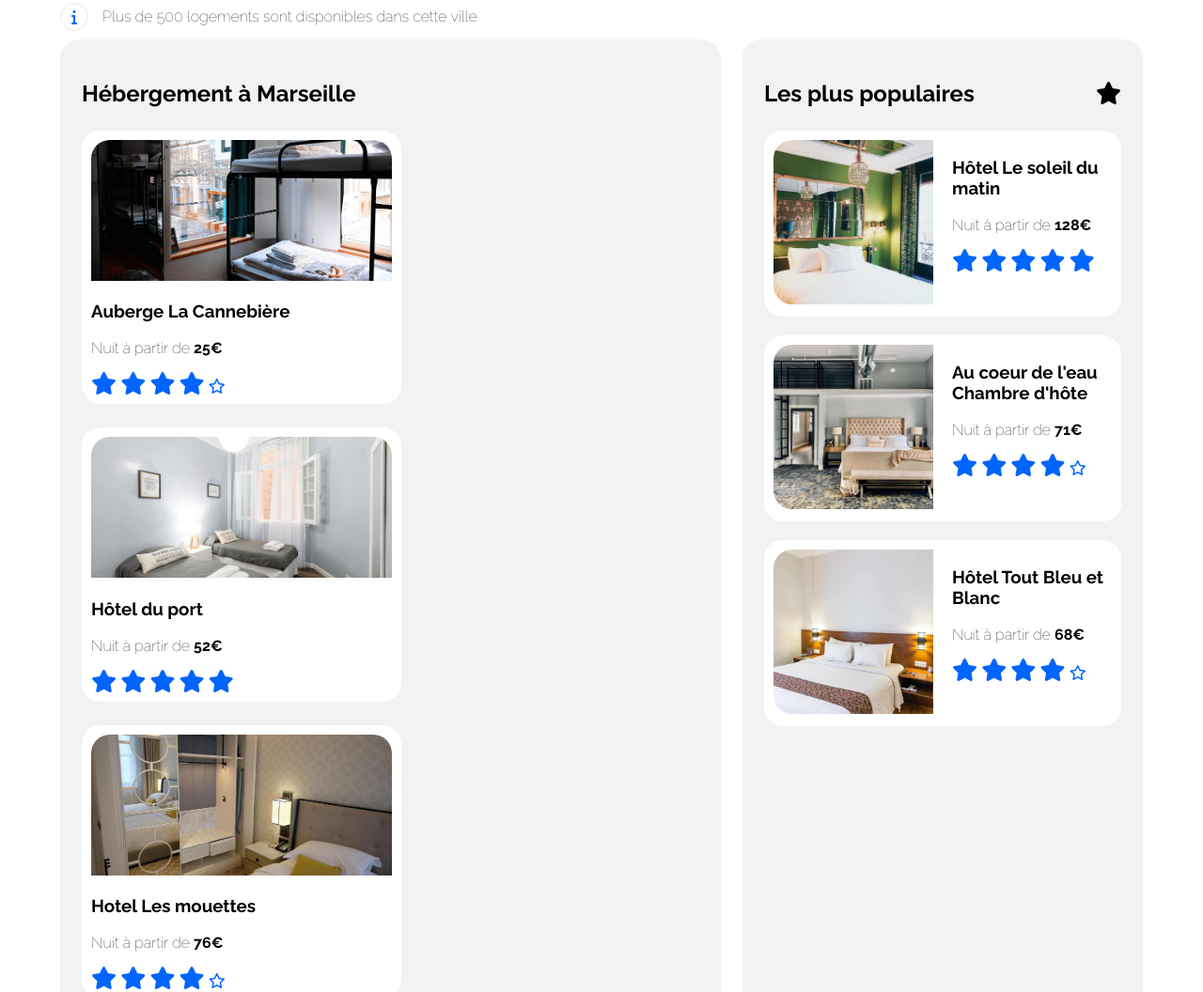
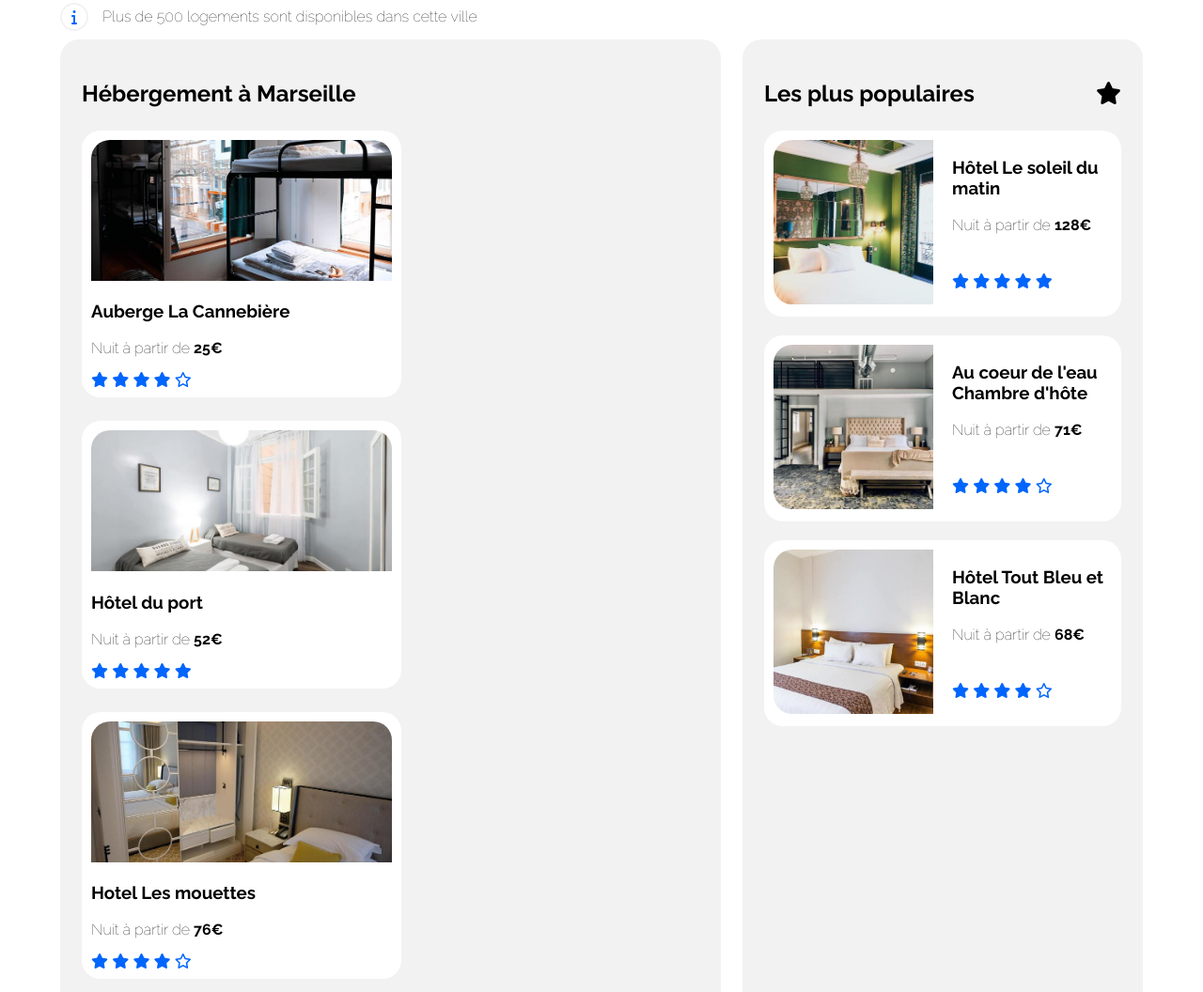
Before and after one commit to Jahray0/Booki-Git, a plain HTML site: page index.html in a window 1280 px wide. Shown: the part 354-1410 px from the top of the page at 94% size. Drawn offline with Linux system fonts and the light colour scheme; files whose address does not match are found by name.

Commit message:
version desktop fini

```diff
--- a/css/style.css
+++ b/css/style.css
@@ -22,17 +22,6 @@ main
 
 }
 
-/*faire un test avec Normalize*/
-/*
-body
-{
-    max-width: 2000px;
-    margin-left: 2.5%;
-    margin-right: 2.5%;
-
-}
-/*surement autre chose a faire
-*/
 *
 {
     box-sizing: border-box;
@@ -317,6 +306,8 @@ i[class="fa-solid fa-info"]
     padding : 10px;
     margin-top : 5px;
     margin-bottom : 20px;
+    transition: transform .1s;
+    /*transition : mise en place du zoom sur la carte lors du survole*/
 
 }
 
@@ -338,10 +329,21 @@ em
 
 }
 
+/*Zoom au survole*/
+
 a #card:hover
 {
+    -ms-transform: scale(1.1); /* IE 9 */
+    -webkit-transform: scale(1.1); /* Safari 3-8 */
+    transform: scale(1.1);
+}
+
+
+/*
+{
     background-color: #DEEBFF;
-}
+} survole carte avec changement couleurs
+*/
 
 #hebergement img
 {
@@ -351,7 +353,9 @@ a #card:hover
     border-top-left-radius: 20px;
     border-top-right-radius: 20px;
     object-fit: cover;
+
 }
+
 
 #populaire
 {
@@ -372,7 +376,7 @@ a #card:hover
     align-items: center;
 }
 
-i[class="fa-solid fa-star"]
+#populaire #titre i[class="fa-solid fa-star"]
 {
     font-size: x-large;
 }
@@ -383,7 +387,7 @@ i[class="fa-solid fa-star"]
     margin-left: 20px;
 }
 
-#populaire #stars i
+#populaire #card_stars i
 {
     margin-top: 15%;
 }
@@ -526,6 +530,8 @@ footer
     background-color: #F2F2F2;
     padding-left: 5%;
     padding-right: 5%;
+    padding-top: 2%;
+    padding-bottom: 2%;
 }
 
 footer div
--- a/index.html
+++ b/index.html
@@ -307,7 +307,7 @@
 
                         <div id="ensemble_vign">
 
-                            <div id="card">
+                            <a href ="#"><div id="card">
 
                                 <div id="card_img">
                                     <img src="images/hebergements/4_small/emile-guillemot-Bj_rcSC5XfE-unsplash.jpg" alt="Hôtel Le soleil du matin" title="">
@@ -333,9 +333,9 @@
 
                                 </div>
 
-                            </div>
+                            </div></a>
 
-                            <div id="card">
+                            <a href ="#"><div id="card">
 
                                 <div id="card_img">
                                     <img src="images/hebergements/4_small/aw-creative-VGs8z60yT2c-unsplash.jpg" alt="Au coeur de l'eau Chambre d'hôte" title="">
@@ -361,10 +361,10 @@
 
                                 </div>
 
-                            </div>
+                            </div></a>
 
 
-                            <div id="card">
+                            <a href ="#"><div id="card">
 
                                 <div id="card_img">
                                     <img src="images/hebergements/4_small/febrian-zakaria-sjvU0THccQA-unsplash.jpg" alt="Hôtel Tout Bleu et Blanc" title="">
@@ -390,7 +390,7 @@
 
                                 </div>
 
-                            </div>
+                            </div></a>
 
                         </div>
 
```
